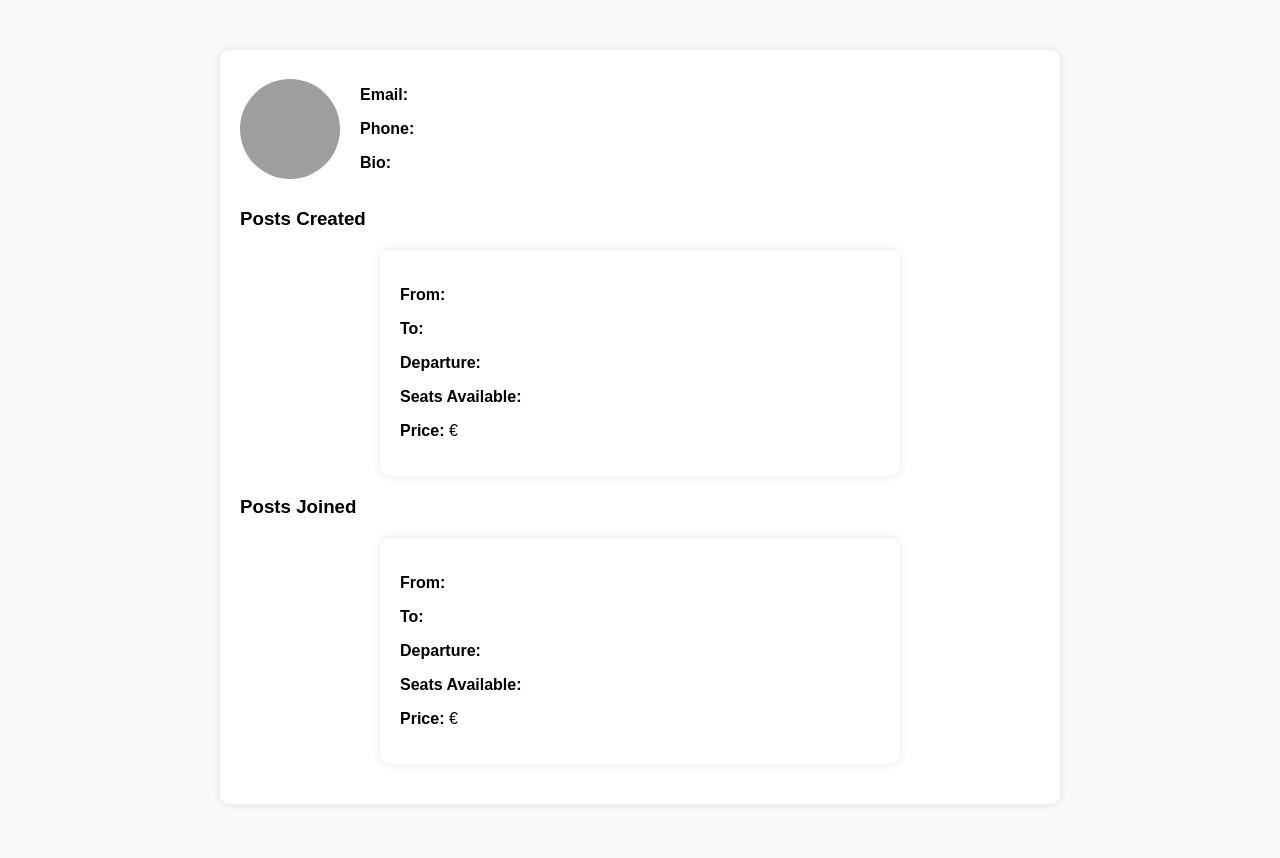
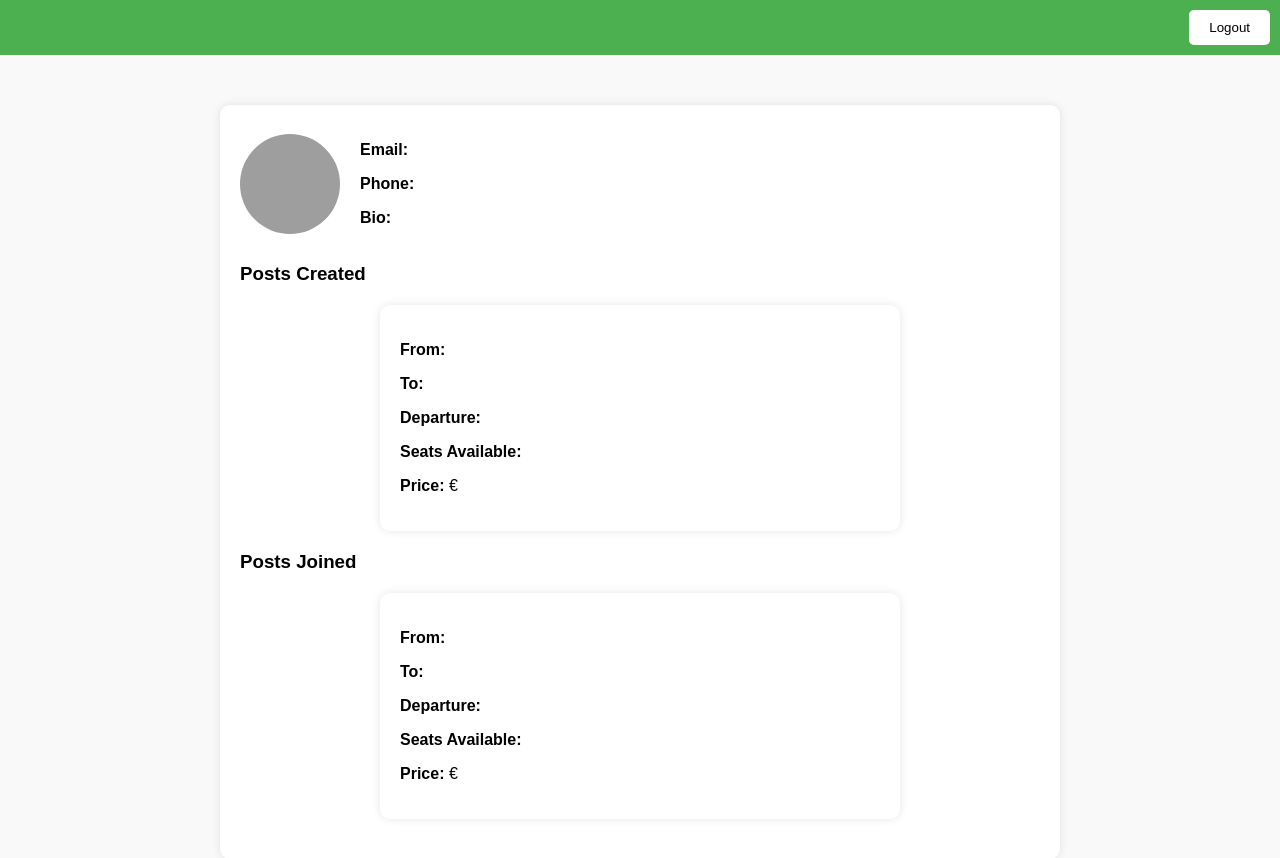
Before and after one commit to ZneidiMohamedAmine/Covoiturage-WebPage, a PHP site: template htdocs/TuTo_MVC/src/Views/profile.php in a window 1280 px wide. Shown: the top 858 px of the page. Before the commit the page ends 724 px from the top, so only its background shows below. Run offline with PHP 8.4, Linux system fonts and the light colour scheme; the template is opened without the code that fills it, so the values that code supplies are empty; the visitor is signed in with stand-in values (Sample User, id 1); grey boxes are pictures that could not be loaded.

Commit message:
Add files via upload

```diff
--- a/htdocs/TuTo_MVC/src/Controllers/HomeController.php
+++ b/htdocs/TuTo_MVC/src/Controllers/HomeController.php
@@ -26,5 +26,7 @@ class HomeController extends Controller
         $this->render('index' , [
             'trajets' => $trajetsArray,
         ]);
+
+
     }
 }
--- a/htdocs/TuTo_MVC/src/Views/index.php
+++ b/htdocs/TuTo_MVC/src/Views/index.php
@@ -50,7 +50,7 @@
             <p><strong>Departure:</strong> <?php echo $trajet['date']; ?></p>
             <p><strong>Seats Available:</strong> <?php echo $trajet['nbr_place'] - $trajet['nbr_place_occupe']; ?></p>
             <p><strong>Price:</strong> €<?php echo $trajet['prix']; ?></p>
-            <form action="reservation.php" method="post">
+            <form  method="post">
                 <input type="hidden" name="trajet_id" value="<?php echo $trajet['id_trajet']; ?>">
                 <button type="submit" name="reserve" class="reserve-btn">Reserve</button>
             </form>
--- a/htdocs/TuTo_MVC/src/Views/login.php
+++ b/htdocs/TuTo_MVC/src/Views/login.php
@@ -17,7 +17,13 @@
                     echo "<div>" . implode(" ",$error) . " </div>";
             ?>
             <button name="submit" type="submit">Login</button>
+
         </form>
+
+        <br>
+            <form action="register" method="POST">
+            <button type="submit" value="register">Register</button>
+            </form>
     </div>
 </body>
 </html>
--- a/htdocs/TuTo_MVC/src/Views/profile.php
+++ b/htdocs/TuTo_MVC/src/Views/profile.php
@@ -7,6 +7,19 @@
     <link rel="stylesheet" href="styles.css">
 </head>
 <body>
+<div class="header">
+        <?php
+        session_start(); // Start the session
+
+        // Check if user is authenticated
+        if (isset($_SESSION['user'])) {
+            // User is authenticated, display logout button or other authenticated content
+            echo '<form action="logout" method="POST">';
+            echo '<button type="submit">Logout</button>';
+            echo '</form>';
+        }
+            ?>
+</div>
     <div class="profile-page">
         <div class="profile-header">
             <img src="profile-large.jpg" alt="Profile Picture">
```
